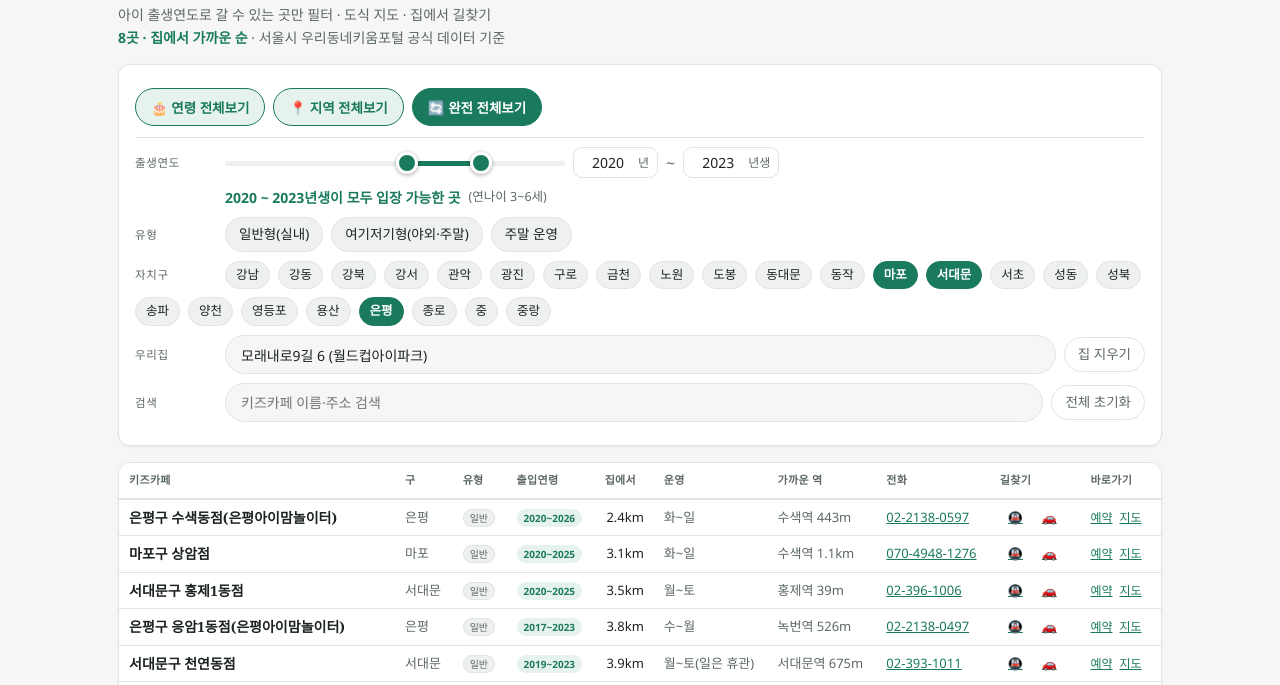
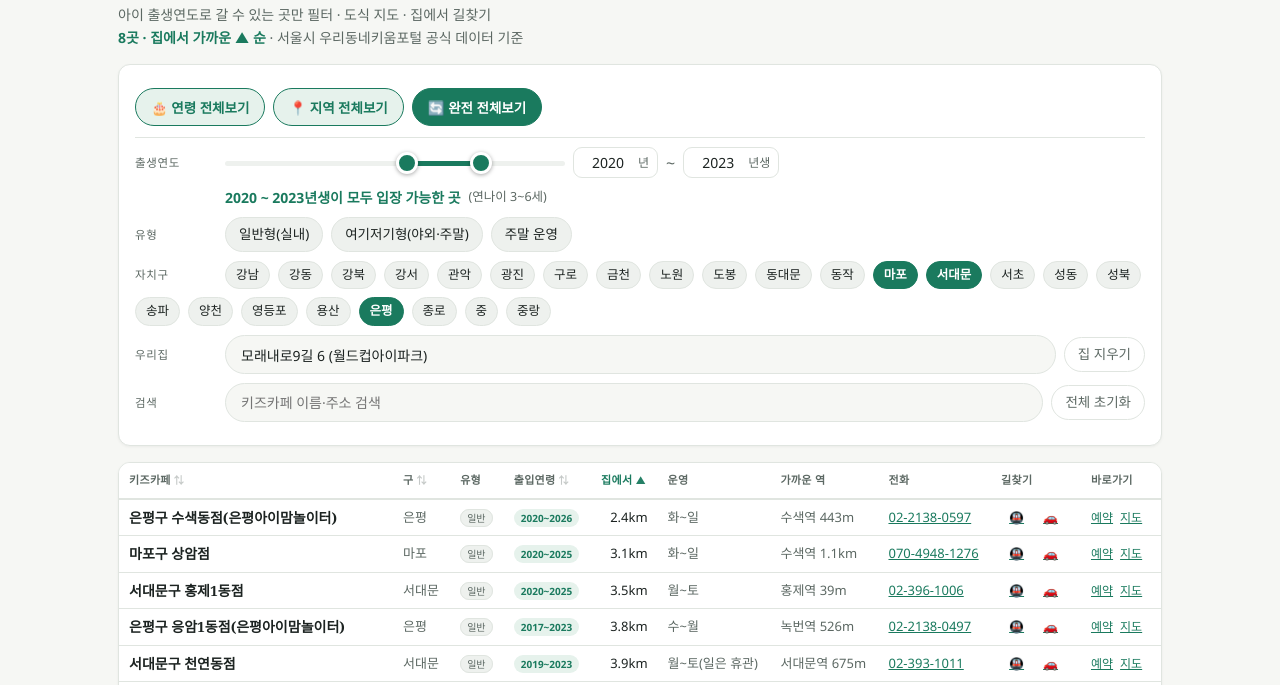
Before and after one commit to jaeyoonyu/-seoul-kids-cafe, a plain HTML site: page index.html in a window 1280 px wide. Shown: the part 100-785 px from the top of the page. Drawn offline with Linux system fonts and the light colour scheme.

Commit message:
표 헤더 클릭 정렬(키즈카페/구/출입연령/집에서 거리, 오름·내림 토글)
Co-Authored-By: Claude Opus 4.8 (1M context) <noreply@anthropic.com>

```diff
--- a/index.html
+++ b/index.html
@@ -130,6 +130,13 @@ svg#map:active{cursor:grabbing}
 table.ktable{border-collapse:collapse;width:100%;font-size:13px;min-width:820px}
 .ktable thead th{position:sticky;top:0;background:var(--card);z-index:2;text-align:left;font-weight:600;
   color:var(--muted);font-size:11px;letter-spacing:.03em;padding:9px 10px;border-bottom:2px solid var(--border);white-space:nowrap}
+.ktable thead th[data-sort]{cursor:pointer;user-select:none}
+.ktable thead th[data-sort]:hover{color:var(--accent)}
+.ktable thead th[data-sort]::after{content:"⇅";opacity:.35;margin-left:3px;font-size:10px}
+.ktable thead th.sorted-asc{color:var(--accent)}
+.ktable thead th.sorted-desc{color:var(--accent)}
+.ktable thead th.sorted-asc::after{content:"▲";opacity:.95}
+.ktable thead th.sorted-desc::after{content:"▼";opacity:.95}
 .ktable tbody td{padding:7px 10px;border-bottom:1px solid var(--border);vertical-align:middle}
 .ktable tbody tr:last-child td{border-bottom:0}
 .ktable tbody tr:hover{background:var(--accent-soft)}
@@ -236,7 +243,8 @@ td.acts{white-space:nowrap}
 <div class="tablewrap">
   <table class="ktable">
     <thead><tr>
-      <th>키즈카페</th><th>구</th><th class="c-type">유형</th><th>출입연령</th><th class="num">집에서</th>
+      <th data-sort="name">키즈카페</th><th data-sort="gu">구</th><th class="c-type">유형</th>
+      <th data-sort="birth">출입연령</th><th class="num" data-sort="dist">집에서</th>
       <th class="c-days">운영</th><th class="c-stn">가까운 역</th><th class="c-tel">전화</th><th>길찾기</th><th class="c-link">바로가기</th>
     </tr></thead>
     <tbody id="tbody"></tbody>
@@ -288,7 +296,7 @@ const YMAX = Math.max(...CAFES.map(c=>c.birth_youngest).filter(v=>v!=null));
 const DEF_LO = 2020, DEF_HI = 2023;
 const DEFAULT_GU = ['마포구','은평구','서대문구'];
 const state = {birthOn:true, lo:DEF_LO, hi:DEF_HI, type:new Set(), day:null, gu:new Set(DEFAULT_GU), q:"",
-               home:HOME_DEFAULT? {...HOME_DEFAULT}:null};
+               home:HOME_DEFAULT? {...HOME_DEFAULT}:null, sortKey:'auto', sortDir:'asc'};
 
 // ---------- helpers ----------
 function haversine(a,b,c,d){const R=6371,r=Math.PI/180,dl=(c-a)*r,dn=(d-b)*r;
@@ -447,14 +455,36 @@ function rowHtml(c){
 function render(){
   updBirthUI();
   const hasHomeCoords = state.home && state.home.lat!=null;
-  let list=CAFES.filter(passFilters);
-  if(hasHomeCoords) list=list.slice().sort((a,b)=>(distKm(a)??9e9)-(distKm(b)??9e9));
-  else list=list.slice().sort((a,b)=>a.gu.localeCompare(b.gu,'ko')||a.name.localeCompare(b.name,'ko'));
-  document.getElementById('cnt').textContent=list.length+"곳"+(hasHomeCoords?" · 집에서 가까운 순":"");
+  let list=CAFES.filter(passFilters).slice().sort(cmp);
+  const ek=effSortKey(), lbl={dist:'집에서 가까운',gu:'자치구',name:'이름',birth:'출입연령'}[ek];
+  document.getElementById('cnt').textContent=list.length+"곳 · "+lbl+(state.sortDir==='desc'?' ▼':' ▲')+" 순";
   document.getElementById('tbody').innerHTML=list.map(rowHtml).join("");
   document.getElementById('empty').style.display=list.length?"none":"block";
-  drawCafes(list); drawHome(); updDistrictSel();
+  drawCafes(list); drawHome(); updDistrictSel(); updSortIndicators();
 }
+// ---------- sorting ----------
+function effSortKey(){ return state.sortKey==='auto' ? ((state.home&&state.home.lat!=null)?'dist':'gu') : state.sortKey; }
+function cmp(a,b){
+  const k=effSortKey(); let r=0;
+  if(k==='dist'){ r=(distKm(a)??Infinity)-(distKm(b)??Infinity) || a.gu.localeCompare(b.gu,'ko'); }
+  else if(k==='gu'){ r=a.gu.localeCompare(b.gu,'ko') || a.name.localeCompare(b.name,'ko'); }
+  else if(k==='name'){ r=a.name.localeCompare(b.name,'ko'); }
+  else if(k==='birth'){ r=(a.birth_oldest-b.birth_oldest) || (a.birth_youngest-b.birth_youngest) || a.name.localeCompare(b.name,'ko'); }
+  return state.sortDir==='desc' ? -r : r;
+}
+function updSortIndicators(){
+  const ek=effSortKey();
+  document.querySelectorAll('.ktable thead th[data-sort]').forEach(th=>{
+    th.classList.remove('sorted-asc','sorted-desc');
+    if(th.dataset.sort===ek) th.classList.add(state.sortDir==='asc'?'sorted-asc':'sorted-desc');
+  });
+}
+document.querySelectorAll('.ktable thead th[data-sort]').forEach(th=>th.onclick=()=>{
+  const k=th.dataset.sort;
+  if(effSortKey()===k){ state.sortDir = state.sortDir==='asc'?'desc':'asc'; }
+  else { state.sortKey=k; state.sortDir='asc'; }
+  render();
+});
 // map district click ↔ gu filter (synced with chips). Keep the map visually fixed
 // so re-rendering the (taller/shorter) table above doesn't scroll the view away.
 function toggleGu(g){
@@ -539,6 +569,7 @@ document.getElementById('q').oninput=e=>{ state.q=e.target.value; render(); };
 document.getElementById('reset').onclick=()=>{
   state.birthOn=true; state.lo=DEF_LO; state.hi=DEF_HI; state.type.clear(); state.day=null;
   state.gu=new Set(DEFAULT_GU); state.q=""; state.home=HOME_DEFAULT?{...HOME_DEFAULT}:null;
+  state.sortKey='auto'; state.sortDir='asc';
   document.querySelectorAll('.pill.f').forEach(x=>x.classList.remove('on'));
   document.querySelectorAll('#guRow .pill').forEach(x=>x.classList.toggle('on', state.gu.has(x.dataset.gu)));
   document.getElementById('q').value=""; homeInput.value=state.home?state.home.name:"";
```
